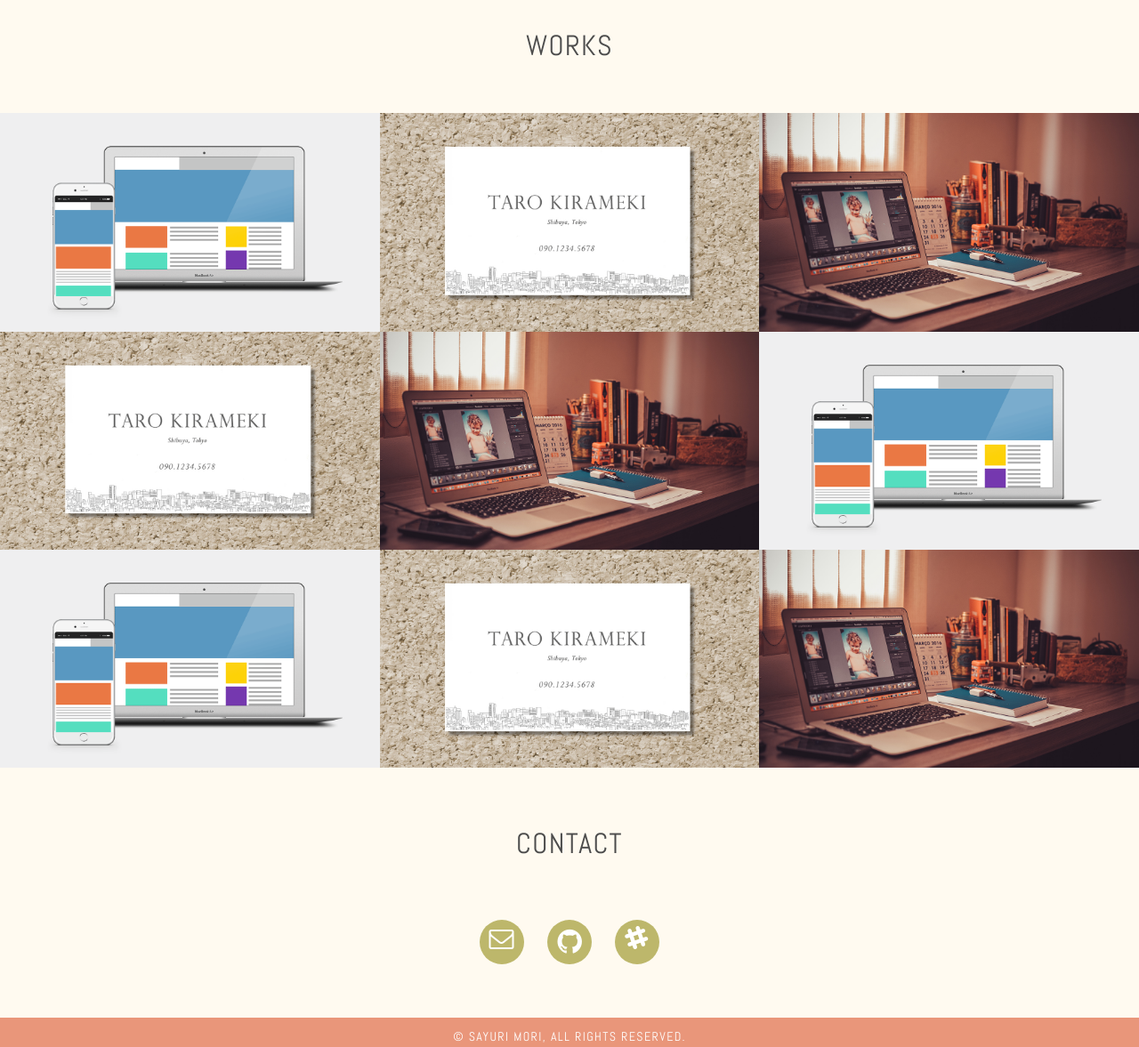
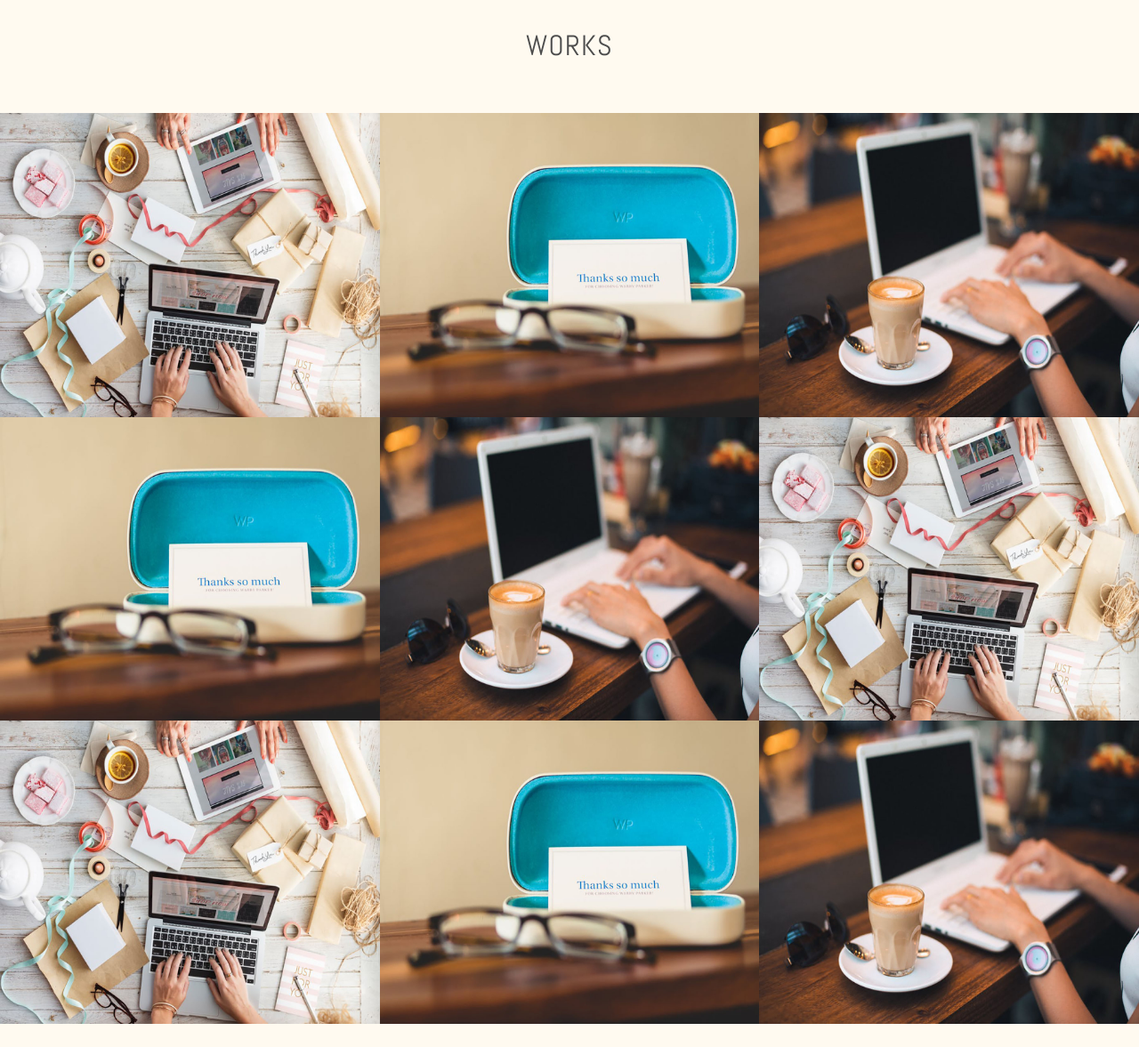
Before and after one commit to sayurimori/sayurimori.github.io, a plain HTML site: page index.html in a window 1280 px wide. Shown: the part 1020-2197 px from the top of the page at 89% size. Drawn offline with nearby package versions, Linux system fonts and the light colour scheme.

Commit message:
Lesson6_Kadai

```diff
--- a/index.html
+++ b/index.html
@@ -15,7 +15,7 @@
             <a href="#contact" class="button-contact"><i aria-label="お問い合わせ" class="fa fa-envelope-o"></i></a>
             <div class="profile">
                 <h1 class="site-title abel uppercase text-center">Nutritionist <span>Sayuri Mori</span></h1>
-                <img src="./images/img_profile.jpg" alt="プロフィール写真" width="140" height="140" class="block-center profile-icon">
+                <img src="./images/kadai-portofolio.jpg" alt="プロフィール写真" width="140" height="140" class="block-center profile-icon">
                 <p>東京都在住の管理栄養士、森小百合です。オンラインスクールでWeb制作を猛勉強中。元々、芸術が好きで、Webデザインにも興味を持ちました。これからWeb制作の技術や知識を身につけて、現職にも生かしていきたいです。</p>
             </div>
             <!-- プロフィールの内容が入るところです -->
@@ -46,7 +46,7 @@
                 <h2 class="text-center">Works</h2>
                 <div class="works-box">
                     <a href="#">
-                        <img src="./images/img_work_site.png" alt="株式会社きらめき コーポレートサイト様 Webサイトデザイン">
+                        <img src="./images/kadai_img1.jpg" alt="株式会社きらめき コーポレートサイト様 Webサイトデザイン">
                         <div class="works-box-inner">
                             <div class="text-center">
                                 <h3>株式会社きらめき コーポレートサイト</h3>
@@ -58,7 +58,7 @@
                 </div>
                 <div class="works-box">
                     <a href="#">
-                        <img src="./images/img_work_card.jpg" alt="きらめき花子様 名刺デザイン">
+                        <img src="./images/kadai_img3.jpg" alt="きらめき花子様 名刺デザイン">
                         <div class="works-box-inner">
                             <div class="text-center">
                                 <h3>きらめき花子様 名刺</h3>
@@ -70,7 +70,7 @@
                 </div>
                 <div class="works-box">
                     <a href="#">
-                        <img src="./images/img_work_blog.jpg" alt="WordPressオリジナルテーマ">
+                        <img src="./images/kadai_img2.jpg" alt="WordPressオリジナルテーマ">
                         <div class="works-box-inner">
                             <div class="text-center">
                                 <h3>ブログデザイン</h3>
@@ -82,7 +82,7 @@
                 </div>
                 <div class="works-box">
                     <a href="#">
-                        <img src="./images/img_work_card.jpg" alt="きらめき花子様 名刺デザイン">
+                        <img src="./images/kadai_img3.jpg" alt="きらめき花子様 名刺デザイン">
                         <div class="works-box-inner">
                             <div class="text-center">
                                 <h3>きらめき花子様 名刺</h3>
@@ -94,7 +94,7 @@
                 </div>
                 <div class="works-box">
                     <a href="#">
-                        <img src="./images/img_work_blog.jpg" alt="WordPressオリジナルテーマ">
+                        <img src="./images/kadai_img2.jpg" alt="WordPressオリジナルテーマ">
                         <div class="works-box-inner">
                             <div class="text-center">
                                 <h3>ブログデザイン</h3>
@@ -106,7 +106,7 @@
                 </div>
                 <div class="works-box">
                     <a href="#">
-                        <img src="./images/img_work_site.png" alt="株式会社きらめき コーポレートサイト様 Webサイトデザイン">
+                        <img src="./images/kadai_img1.jpg" alt="株式会社きらめき コーポレートサイト様 Webサイトデザイン">
                         <div class="works-box-inner">
                             <div class="text-center">
                                 <h3>株式会社きらめき コーポレートサイト</h3>
@@ -118,7 +118,7 @@
                 </div>
                 <div class="works-box">
                     <a href="#">
-                        <img src="./images/img_work_site.png" alt="株式会社きらめき コーポレートサイト様 Webサイトデザイン">
+                        <img src="./images/kadai_img1.jpg" alt="株式会社きらめき コーポレートサイト様 Webサイトデザイン">
                         <div class="works-box-inner">
                             <div class="text-center">
                                 <h3>株式会社きらめき コーポレートサイト</h3>
@@ -130,7 +130,7 @@
                 </div>
                 <div class="works-box">
                     <a href="#">
-                        <img src="./images/img_work_card.jpg" alt="きらめき花子様 名刺デザイン">
+                        <img src="./images/kadai_img3.jpg" alt="きらめき花子様 名刺デザイン">
                         <div class="works-box-inner">
                             <div class="text-center">
                                 <h3>きらめき花子様 名刺</h3>
@@ -142,7 +142,7 @@
                 </div>
                 <div class="works-box">
                     <a href="#">
-                        <img src="./images/img_work_blog.jpg" alt="WordPressオリジナルテーマ">
+                        <img src="./images/kadai_img2.jpg" alt="WordPressオリジナルテーマ">
                         <div class="works-box-inner">
                             <div class="text-center">
                                 <h3>ブログデザイン</h3>
```
Also changed, not shown: images/kadai-portofolio.jpg (added), images/kadai_img1.jpg (added), images/kadai_img2.jpg (added), images/kadai_img3.jpg (added).
